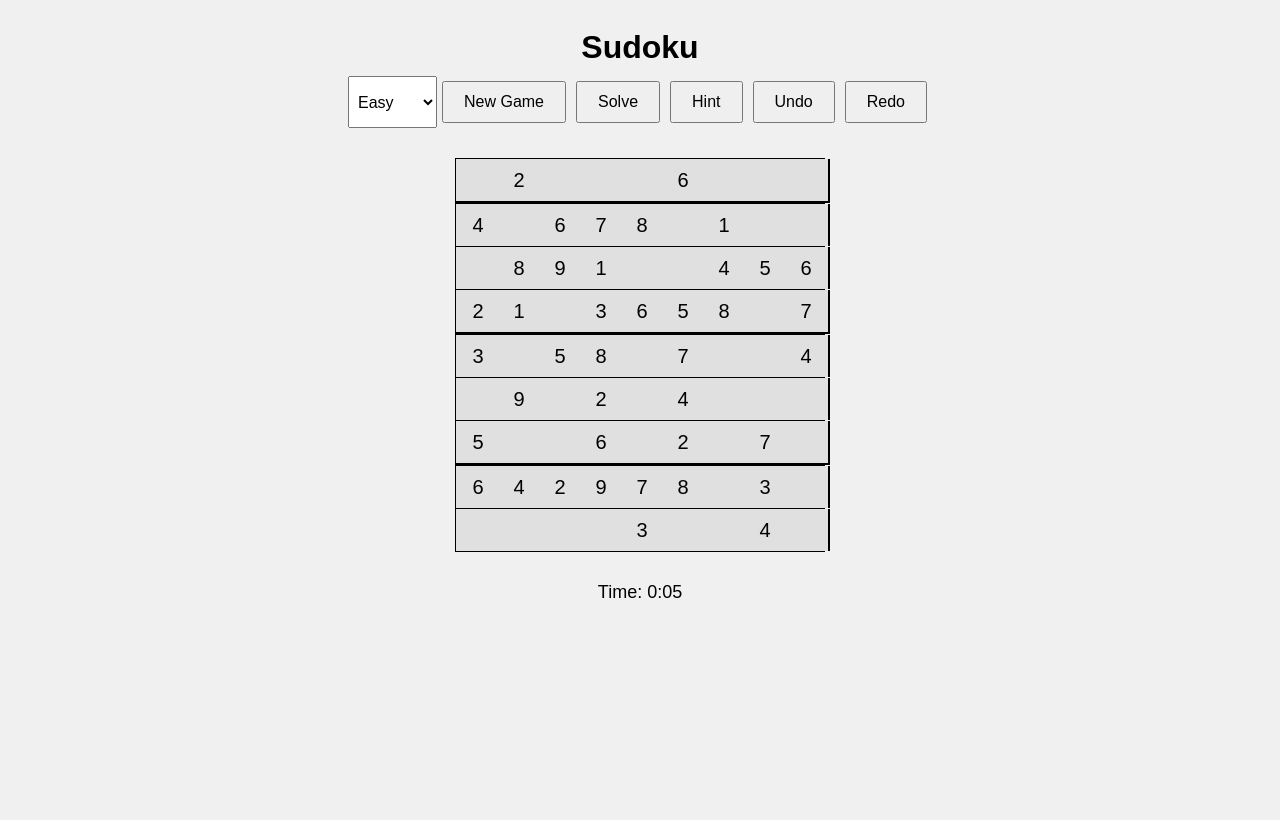
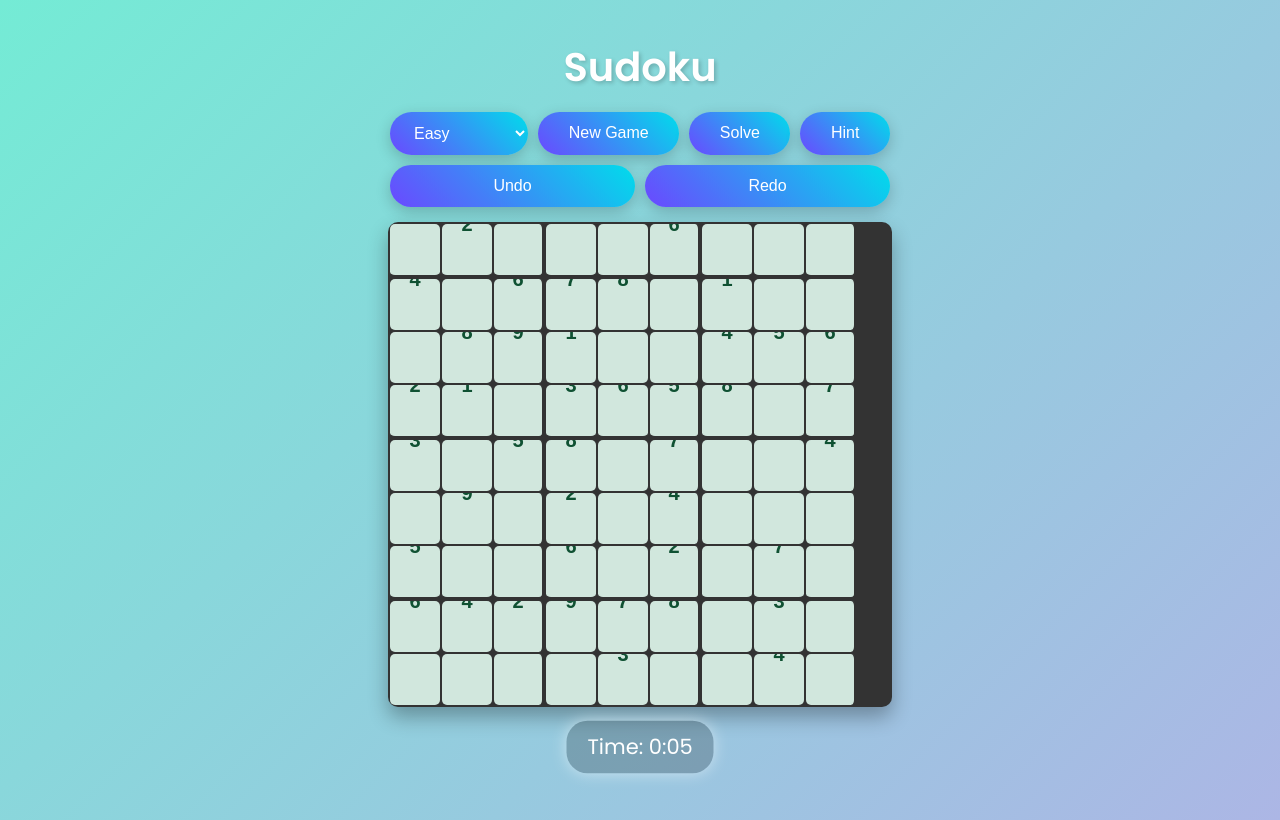
Before and after one commit to Hufung/Sudoku, a plain HTML site: page index.html in a window 1280 px wide. Drawn offline with Linux system fonts and the light colour scheme.

Commit message:
Update index.html

```diff
--- a/index.html
+++ b/index.html
@@ -2,52 +2,76 @@
 <html lang="en">
 <head>
     <meta charset="UTF-8">
-    <meta name="viewport" content="width=device-width, initial-scale=1.0">
-    <title>Fully Featured Sudoku</title>
+    <meta name="viewport" content="width=device-width, initial-scale=1.0, maximum-scale=1.0, user-scalable=no">
+    <title>Mobile-Friendly Sudoku</title>
+    <link href="https://fonts.googleapis.com/css2?family=Poppins:wght@400;600&display=swap" rel="stylesheet">
     <style>
         body {
             display: flex;
             flex-direction: column;
             align-items: center;
-            font-family: Arial, sans-serif;
-            background-color: #f0f0f0;
+            min-height: 100vh;
+            background: linear-gradient(135deg, #74ebd5, #acb6e5);
+            font-family: 'Poppins', sans-serif;
+            margin: 0;
+            padding: 10px;
+            overflow-x: hidden;
         }
 
         h1 {
-            margin-bottom: 10px;
+            color: #fff;
+            text-shadow: 2px 2px 4px rgba(0, 0, 0, 0.2);
+            font-size: clamp(1.5em, 5vw, 2.5em);
+            margin-bottom: 15px;
         }
 
         #sudoku-grid {
             display: grid;
-            grid-template-columns: repeat(9, 40px);
-            grid-gap: 1px;
-            background-color: #000;
-            padding: 1px;
-            margin: 20px;
+            grid-template-columns: repeat(9, minmax(30px, 50px));
+            grid-gap: 2px;
+            background-color: #333;
+            padding: 2px;
+            border-radius: 10px;
+            box-shadow: 0 10px 20px rgba(0, 0, 0, 0.3);
+            width: 100%;
+            max-width: 500px;
+            margin: 0 auto;
         }
 
         .cell {
-            width: 40px;
-            height: 40px;
+            width: 100%;
+            height: 0;
+            padding-bottom: 100%;
             background-color: #fff;
+            border-radius: 5px;
             display: flex;
             justify-content: center;
             align-items: center;
-            font-size: 20px;
+            font-size: clamp(16px, 4vw, 20px);
             border: none;
             text-align: center;
+            transition: all 0.2s ease;
+            box-sizing: border-box;
+        }
+
+        .cell:hover {
+            background-color: #f0f0f0;
+            transform: scale(1.05);
         }
 
         .cell.readonly {
-            background-color: #e0e0e0;
+            background-color: #d1e7dd;
+            font-weight: 600;
+            color: #0f5132;
         }
 
         .cell.error {
-            background-color: #ffcccc;
+            background-color: #ffe6e6;
+            box-shadow: 0 0 10px rgba(255, 0, 0, 0.5);
         }
 
         .cell:nth-child(3n) {
-            border-right: 2px solid #000;
+            border-right: 2px solid #333;
         }
 
         .cell:nth-child(27n + 1),
@@ -59,30 +83,90 @@
         .cell:nth-child(27n + 7),
         .cell:nth-child(27n + 8),
         .cell:nth-child(27n + 9) {
-            border-bottom: 2px solid #000;
+            border-bottom: 2px solid #333;
         }
 
         .controls {
             display: flex;
+            flex-wrap: wrap;
             justify-content: center;
-            margin-bottom: 10px;
+            gap: 10px;
+            margin-bottom: 15px;
+            width: 100%;
+            max-width: 500px;
         }
 
-        button {
-            padding: 10px 20px;
-            font-size: 16px;
-            margin: 5px;
+        button, #difficulty {
+            padding: clamp(8px, 2vw, 12px) clamp(15px, 3vw, 20px);
+            font-size: clamp(14px, 3vw, 16px);
+            border: none;
+            border-radius: 25px;
+            background: linear-gradient(45deg, #6b48ff, #00ddeb);
+            color: #fff;
             cursor: pointer;
+            transition: transform 0.3s ease, box-shadow 0.3s ease;
+            box-shadow: 0 5px 15px rgba(0, 0, 0, 0.2);
+            flex: 1 0 auto;
+        }
+
+        button:hover, #difficulty:hover {
+            transform: translateY(-3px);
+            box-shadow: 0 8px 20px rgba(0, 0, 0, 0.3);
         }
 
         #timer {
-            font-size: 18px;
-            margin-top: 10px;
+            font-size: clamp(16px, 4vw, 20px);
+            color: #fff;
+            background: rgba(0, 0, 0, 0.2);
+            padding: 10px 20px;
+            border-radius: 20px;
+            margin-top: 15px;
+            box-shadow: 0 0 15px rgba(255, 255, 255, 0.5);
+            animation: pulse 2s infinite;
         }
 
-        #difficulty {
-            padding: 5px;
-            font-size: 16px;
+        #number-pad {
+            display: grid;
+            grid-template-columns: repeat(3, 1fr);
+            gap: 5px;
+            margin-top: 10px;
+            width: 100%;
+            max-width: 500px;
+            display: none;
+        }
+
+        .number-btn {
+            padding: 15px;
+            font-size: 18px;
+            background: #fff;
+            border-radius: 10px;
+            border: none;
+            cursor: pointer;
+            transition: background 0.2s ease;
+        }
+
+        .number-btn:hover {
+            background: #e0e0e0;
+        }
+
+        @keyframes pulse {
+            0% { transform: scale(1); }
+            50% { transform: scale(1.05); }
+            100% { transform: scale(1); }
+        }
+
+        @media (max-width: 600px) {
+            .controls {
+                flex-direction: column;
+                align-items: center;
+            }
+            button, #difficulty {
+                width: 100%;
+                max-width: 300px;
+            }
+            #sudoku-grid {
+                max-width: 100%;
+            }
         }
     </style>
 </head>
@@ -102,17 +186,30 @@
     </div>
     <div id="sudoku-grid"></div>
     <div id="timer">Time: 0:00</div>
+    <div id="number-pad">
+        <button class="number-btn" onclick="inputNumber(1)">1</button>
+        <button class="number-btn" onclick="inputNumber(2)">2</button>
+        <button class="number-btn" onclick="inputNumber(3)">3</button>
+        <button class="number-btn" onclick="inputNumber(4)">4</button>
+        <button class="number-btn" onclick="inputNumber(5)">5</button>
+        <button class="number-btn" onclick="inputNumber(6)">6</button>
+        <button class="number-btn" onclick="inputNumber(7)">7</button>
+        <button class="number-btn" onclick="inputNumber(8)">8</button>
+        <button class="number-btn" onclick="inputNumber(9)">9</button>
+        <button class="number-btn" onclick="inputNumber(0)">Clear</button>
+    </div>
 
     <script>
         const grid = document.getElementById('sudoku-grid');
+        const numberPad = document.getElementById('number-pad');
         let puzzle = Array(9).fill().map(() => Array(9).fill(0));
         let solution = Array(9).fill().map(() => Array(9).fill(0));
         let history = [];
         let redoStack = [];
         let timerInterval;
         let seconds = 0;
+        let selectedCell = null;
 
-        // Initialize the grid
         function createGrid() {
             grid.innerHTML = '';
             for (let i = 0; i < 9; i++) {
@@ -121,14 +218,34 @@
                     cell.classList.add('cell');
                     cell.type = 'text';
                     cell.maxLength = 1;
-                    cell.addEventListener('input', (e) => handleInput(e, i, j));
-                    cell.addEventListener('focus', () => cell.select());
+                    cell.readOnly = true; // Disable direct typing
+                    cell.addEventListener('click', () => selectCell(cell, i, j));
                     grid.appendChild(cell);
                 }
             }
         }
 
-        // Handle user input
+        function selectCell(cell, row, col) {
+            if (solution[row][col] !== 0) return; // Can't edit readonly cells
+            selectedCell = { cell, row, col };
+            numberPad.style.display = 'grid';
+            document.querySelectorAll('.cell').forEach(c => c.style.backgroundColor = c.classList.contains('readonly') ? '#d1e7dd' : '#fff');
+            cell.style.backgroundColor = '#e0f7fa';
+        }
+
+        function inputNumber(num) {
+            if (!selectedCell) return;
+            const { cell, row, col } = selectedCell;
+            history.push({ row, col, value: puzzle[row][col] });
+            redoStack = [];
+            puzzle[row][col] = num;
+            cell.value = num || '';
+            updateGrid();
+            saveGame();
+            numberPad.style.display = 'none';
+            selectedCell = null;
+        }
+
         function handleInput(e, row, col) {
             const value = e.target.value;
             if (value && !/^[1-9]$/.test(value)) {
@@ -142,7 +259,6 @@
             saveGame();
         }
 
-        // Update grid with puzzle values
         function updateGrid() {
             const cells = document.querySelectorAll('.cell');
             cells.forEach((cell, index) => {
@@ -150,7 +266,6 @@
                 const col = index % 9;
                 cell.value = puzzle[row][col] || '';
                 cell.classList.toggle('readonly', solution[row][col] !== 0);
-                cell.readOnly = solution[row][col] !== 0;
                 cell.classList.remove('error');
                 if (puzzle[row][col] && puzzle[row][col] !== solution[row][col]) {
                     cell.classList.add('error');
@@ -158,7 +273,6 @@
             });
         }
 
-        // New Game
         function newGame() {
             const difficulty = document.getElementById('difficulty').value;
             generatePuzzle(difficulty);
@@ -169,9 +283,10 @@
             timerInterval = setInterval(updateTimer, 1000);
             updateGrid();
             saveGame();
+            numberPad.style.display = 'none';
+            selectedCell = null;
         }
 
-        // Generate a new puzzle
         function generatePuzzle(difficulty) {
             solution = generateFullGrid();
             puzzle = solution.map(row => row.slice());
@@ -179,14 +294,12 @@
             removeNumbers(puzzle, cellsToRemove);
         }
 
-        // Generate a full Sudoku grid
         function generateFullGrid() {
             const grid = Array(9).fill().map(() => Array(9).fill(0));
             solveSudoku(grid);
             return grid;
         }
 
-        // Remove numbers from the grid
         function removeNumbers(grid, count) {
             let attempts = count;
             while (attempts > 0) {
@@ -207,7 +320,6 @@
             }
         }
 
-        // Check if the grid has a unique solution
         function hasUniqueSolution(grid) {
             let solutions = 0;
             function countSolutions(board) {
@@ -230,14 +342,13 @@
             return solutions === 1;
         }
 
-        // Solve the puzzle
         function solvePuzzle() {
             puzzle = solution.map(row => row.slice());
             updateGrid();
             clearInterval(timerInterval);
+            numberPad.style.display = 'none';
         }
 
-        // Get a hint
         function getHint() {
             const emptyCells = [];
             for (let i = 0; i < 9; i++) {
@@ -255,7 +366,6 @@
             }
         }
 
-        // Undo last move
         function undo() {
             if (history.length > 0) {
                 const lastMove = history.pop();
@@ -266,7 +376,6 @@
             }
         }
 
-        // Redo last undone move
         function redo() {
             if (redoStack.length > 0) {
                 const nextMove = redoStack.pop();
@@ -277,7 +386,6 @@
             }
         }
 
-        // Timer functions
         function updateTimer() {
             seconds++;
             const minutes = Math.floor(seconds / 60);
@@ -285,7 +393,6 @@
             document.getElementById('timer').textContent = `Time: ${minutes}:${secs < 10 ? '0' : ''}${secs}`;
         }
 
-        // Save game state
         function saveGame() {
             localStorage.setItem('sudokuPuzzle', JSON.stringify(puzzle));
             localStorage.setItem('sudokuSolution', JSON.stringify(solution));
@@ -294,7 +401,6 @@
             localStorage.setItem('sudokuSeconds', seconds);
         }
 
-        // Load game state
         function loadGame() {
             const savedPuzzle = localStorage.getItem('sudokuPuzzle');
             if (savedPuzzle) {
@@ -310,7 +416,6 @@
             }
         }
 
-        // Sudoku solving functions
         function solveSudoku(board) {
             let empty = findEmpty(board);
             if (!empty) return true;
@@ -347,7 +452,6 @@
             return true;
         }
 
-        // Start the game
         createGrid();
         loadGame();
     </script>
```
